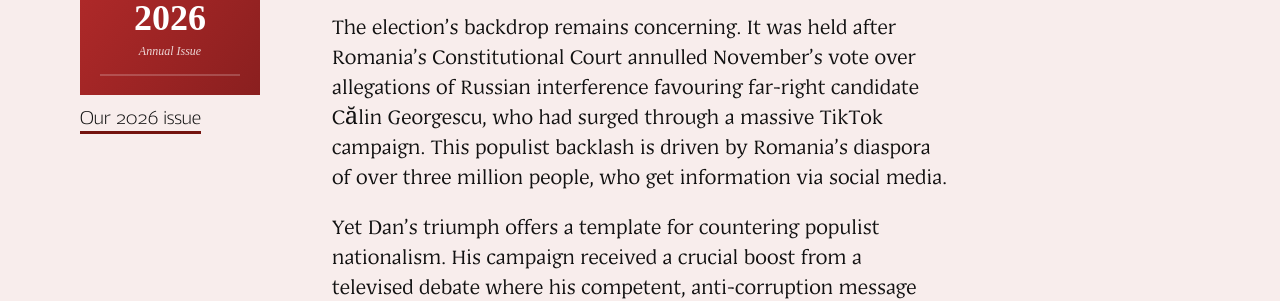
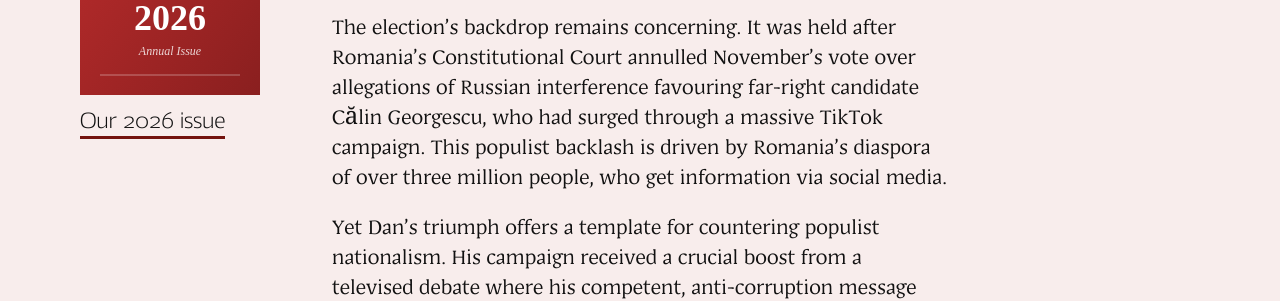
Before and after one commit to tramci/adriatic-website, a Jekyll site: the page built from _posts/2025-06-02-populist-moment-denied.md, in a window 1280 px wide and 1400 px high, scrolled down 1992 px. Shown: the part 369-670 px from the top of the window. Built offline with Jekyll 4.4.1, drawn with Linux system fonts in a browser that asks for light colours.

Commit message:
Increase font size for current issue link to improve visibility

```diff
--- a/_layouts/post.html
+++ b/_layouts/post.html
@@ -24,7 +24,7 @@ layout: default
   .current-issue-link {
     border-bottom: 3px solid {{ page.accent_color }};
     padding-bottom: 2px;
-    font-size: 1.25rem;
+    font-size: 1.5rem;
   }
   {% endif %}
 </style>
```
